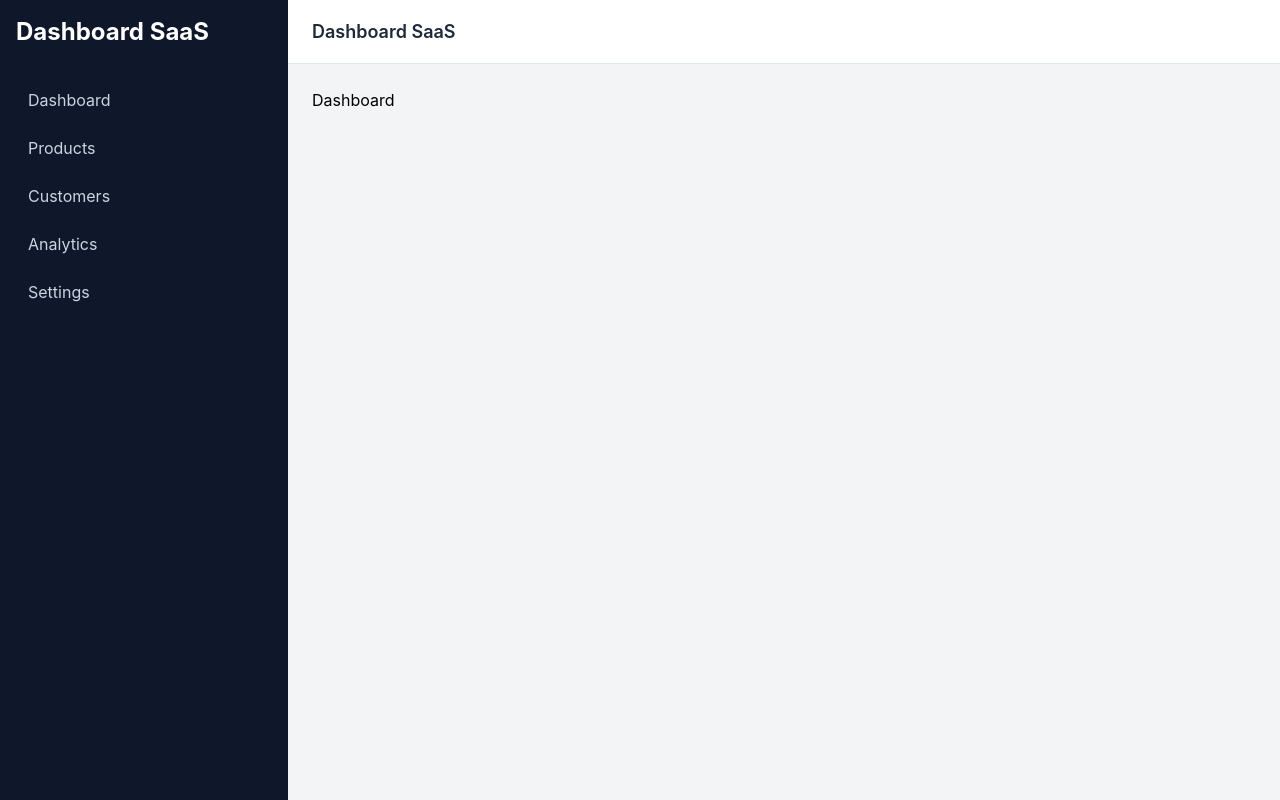
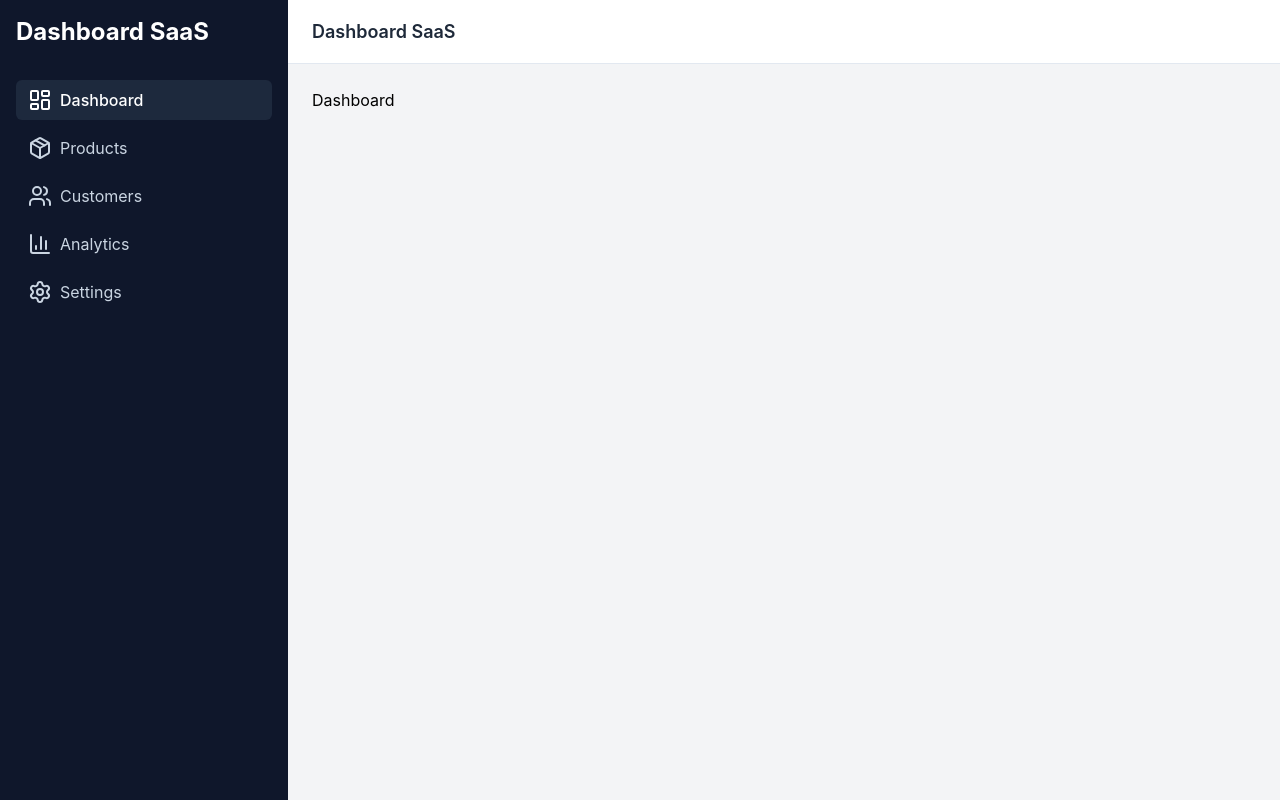
Before and after one commit to GazuaDev8417/dashboard-project, a React (Vite) app: page / in a window 1280 px wide. Built offline with nearby package versions, Linux system fonts and the light colour scheme.

Commit message:
a little pause because of toothache

```diff
--- /dev/null
+++ b/src/components/layout/Sidebar.tsx
@@ -0,0 +1,26 @@
+import NavItem from "@/components/ui/NavItem"
+import {
+    LayoutDashboard,
+    Package,
+    Users,
+    BarChart3,
+    Settings
+} from 'lucide-react'
+
+
+
+export default function Sidebar(){
+    return(
+        <aside className="flex flex-col bg-slate-900 w-72 h-screen p-4">
+            <h1 className="text-2xl font-bold text-white">Dashboard SaaS</h1>
+
+            <nav className="mt-8 flex flex-col gap-2">
+                <NavItem to="/" label="Dashboard" icon={LayoutDashboard} />
+                <NavItem to="/products" label="Products" icon={Package} />
+                <NavItem to="/customers" label="Customers" icon={Users} />
+                <NavItem to="/analytics" label="Analytics" icon={BarChart3} />
+                <NavItem to="/settings" label="Settings" icon={Settings} />
+            </nav>
+        </aside>
+    )
+}
--- a/src/components/ui/NavItem.tsx
+++ b/src/components/ui/NavItem.tsx
@@ -1,18 +1,26 @@
 import { NavLink } from "react-router-dom"
+import type { LucideIcon } from "lucide-react"
 
 
 interface NavItemProps{
     to:string
     label:string
+    icon:LucideIcon
 }
 
 
 
-export default function NavItem({ to, label }:NavItemProps){
+export default function NavItem({ to, label, icon }:NavItemProps){
+    const Icon = icon
+    const baseClasses = "flex items-center gap-2 rounded-md px-3 py-2 transition-colors"
+    const activeClasses = "bg-slate-800 text-white font-medium"
+    const inactiveClasses = "text-slate-300 hover:bg-slate-800 hover:text-white"
+
     return(
         <NavLink
             to={to}
-            className="block rounded-md px-3 py-2 text-slate-300 transition-colors hover:bg-slate-800 hover:text-white">
+            className={({ isActive })=> `${baseClasses} ${isActive ? activeClasses : inactiveClasses}` }>
+            <Icon/>
             {label}
         </NavLink>
     )
--- a/src/layouts/AppLayout.tsx
+++ b/src/layouts/AppLayout.tsx
@@ -1,6 +1,6 @@
 import { Outlet } from "react-router-dom"
-import Header from "./Header"
-import Sidebar from "./Sidebar"
+import Header from "../components/layout/Header"
+import Sidebar from "../components/layout/Sidebar"
 
 
 
--- a/src/layouts/Sidebar.tsx
+++ /dev/null
@@ -1,19 +0,0 @@
-import NavItem from "@/components/ui/NavItem"
-
-
-
-export default function Sidebar(){
-    return(
-        <aside className="flex flex-col bg-slate-900 w-72 h-screen p-4">
-            <h1 className="text-2xl font-bold text-white">Dashboard SaaS</h1>
-
-            <nav className="mt-8 flex flex-col gap-2">
-                <NavItem to="/" label="Dashboard"/>
-                <NavItem to="/products" label="Products"/>
-                <NavItem to="/customers" label="Customers"/>
-                <NavItem to="/analytics" label="Analytics"/>
-                <NavItem to="/settings" label="Settings"/>
-            </nav>
-        </aside>
-    )
-}
```
Also changed, not shown: src/components/layout/Header.tsx (renamed from src/layouts/Header.tsx).
